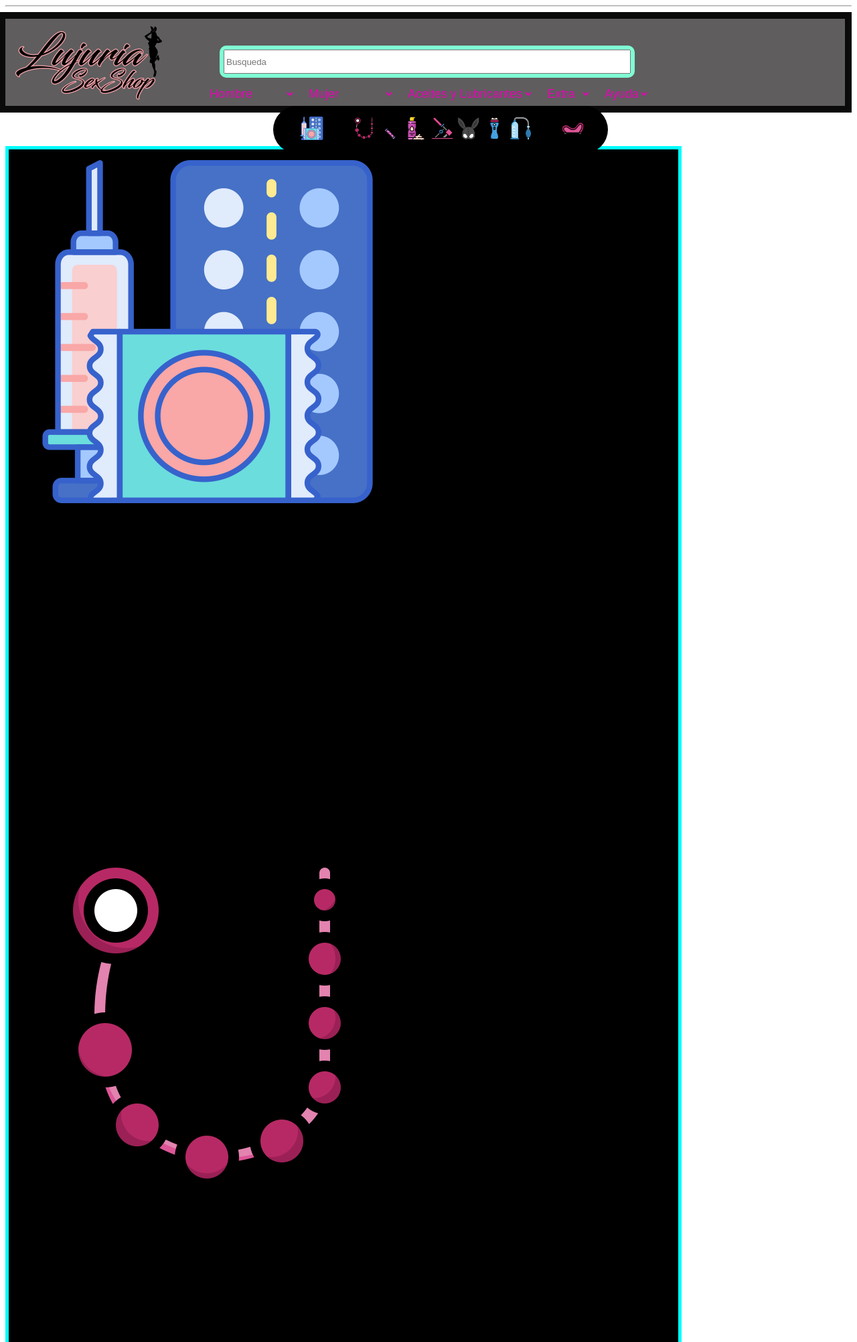
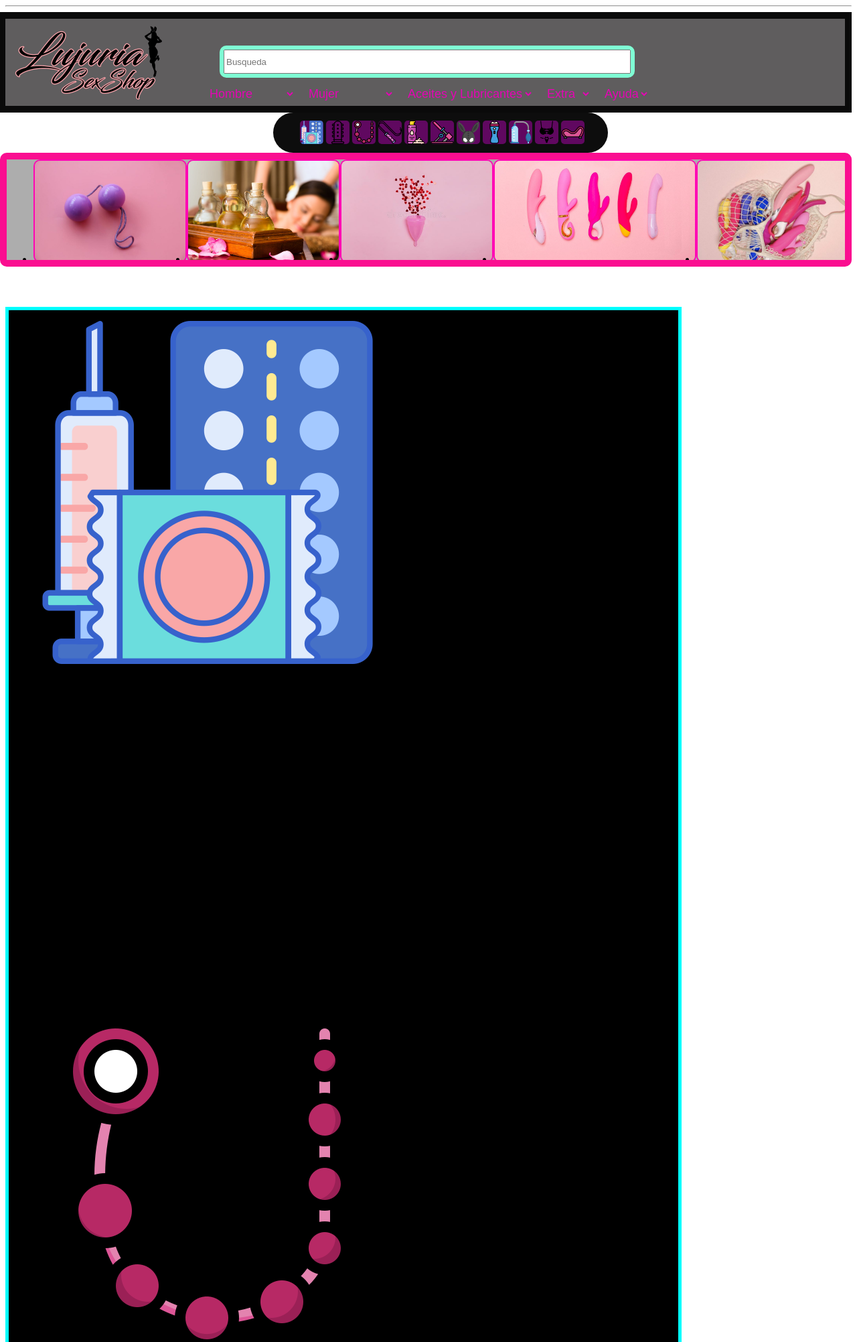
Before and after one commit to davidadpa/lujuriasexshopweb, a PHP site: page / in a window 1280 px wide. Shown: the top 2003 px of the page at 67% size. Run offline with PHP 8.4, Linux system fonts and the light colour scheme.

Commit message:
Index
no

```diff
--- a/CSS/Style-size.css
+++ b/CSS/Style-size.css
@@ -83,21 +83,23 @@
 .menu-iconos{
   position: absolute;
   margin-left: 400px;
-  margin-top: -10px;
-  background-color: black;
+  background-color: rgba(5, 5, 5, 0.966);
   border-radius: 100px;
   width: 500px;
-  height: auto;
+  height: 60px;
 
 }
 .menu-iconos img{
+    margin-top: -4px;
     width: 35px;
     height: auto;
+    background-color: rgba(253, 0, 253, 0.349);
+    border-radius: 5px;
 }
 
 .caja{
     display: flex;
-    margin-top: 50px;
+    margin-top: 60px;
     background-color: black;
     width: 1000px;
     border-width: 5px;
@@ -116,3 +118,37 @@
 .Productos img{
     width: 200px;
 }
+
+.Promociones{
+        margin-top: 60px;
+        margin-left: -8px;
+        width: auto;
+        height: 150px;
+        background-color: rgba(0, 0, 0, 0.322);
+        background-position: center;
+        text-align: center;
+        overflow: hidden;
+        border-radius: 10px;
+        border: 10px;
+        border-color: rgba(255, 4, 142, 0.938);
+        border-style: solid;
+}
+
+.Promociones ul {
+    display: flex;
+    height: 400px;
+  animation: cambio 20s infinite;
+    animation-direction: alternate;
+    animation-timing-function: ease-in;
+    margin-top: 30px;
+  }
+  .Promociones img{
+    width: auto;
+    height: 150px;
+    border-radius: 10px;
+    padding: 0px;
+    margin-top: -30px;
+    border: 2px;
+    border-color: rgb(255, 4, 180);
+    border-style: solid;
+  }
--- a/Index.html
+++ b/Index.html
@@ -91,8 +91,29 @@
                     <img class="ropa" src="Img/Iconos/ropa-interior.png">
                     <img class="sofa" src="Img/Iconos/sofa.png">
             </ul>
+        </div>
 
+        <section>
+
+            <div class="Promociones">
+                <ul>
+                    <li><img src="Img/Pomociones/bola china.jpg"></li>
+                    <li><img src="Img/Pomociones/CEq-aceites-para-masajes-1.jpg"></li>
+                    <li><img src="img/Pomociones/copa mestrual.jpg"></li>
+                    <li><img src="Img/Pomociones/slider vibradores.jpg"></li>
+                    <li><img src="img/Pomociones/cosoladores varios 3.jpg"></li>
+                    <li><img src="img/Pomociones/cosoladores varios.jpg"></li>
+                    <li><img src="img/Pomociones/jugetes anales -1.jpg"></li>
+                    <li><img src="Img/Pomociones/jugetes anales -2.jpg" alt=""></li>
+                    <li><img src="Img/Pomociones/jugetes anales -3.jpg"></li>
+                    <li><img src="Img/Pomociones/slider vibradores.jpg"></li>
+                    <li><img src="Img/Pomociones/bola china.jpg"></li>
+                    <li><img src="Img/Pomociones/CEq-aceites-para-masajes-1.jpg"></li>
+
+
+                </ul>
             </div>
+
     <div class="caja">
         <ul>
             <img class="anti" src="Img/Iconos/anticonceptivos.png">
@@ -111,6 +132,7 @@
 
 
 
+    </section>
 
 </body>
 </html>
```
Lines whose indentation alone changed are shown as unchanged.
